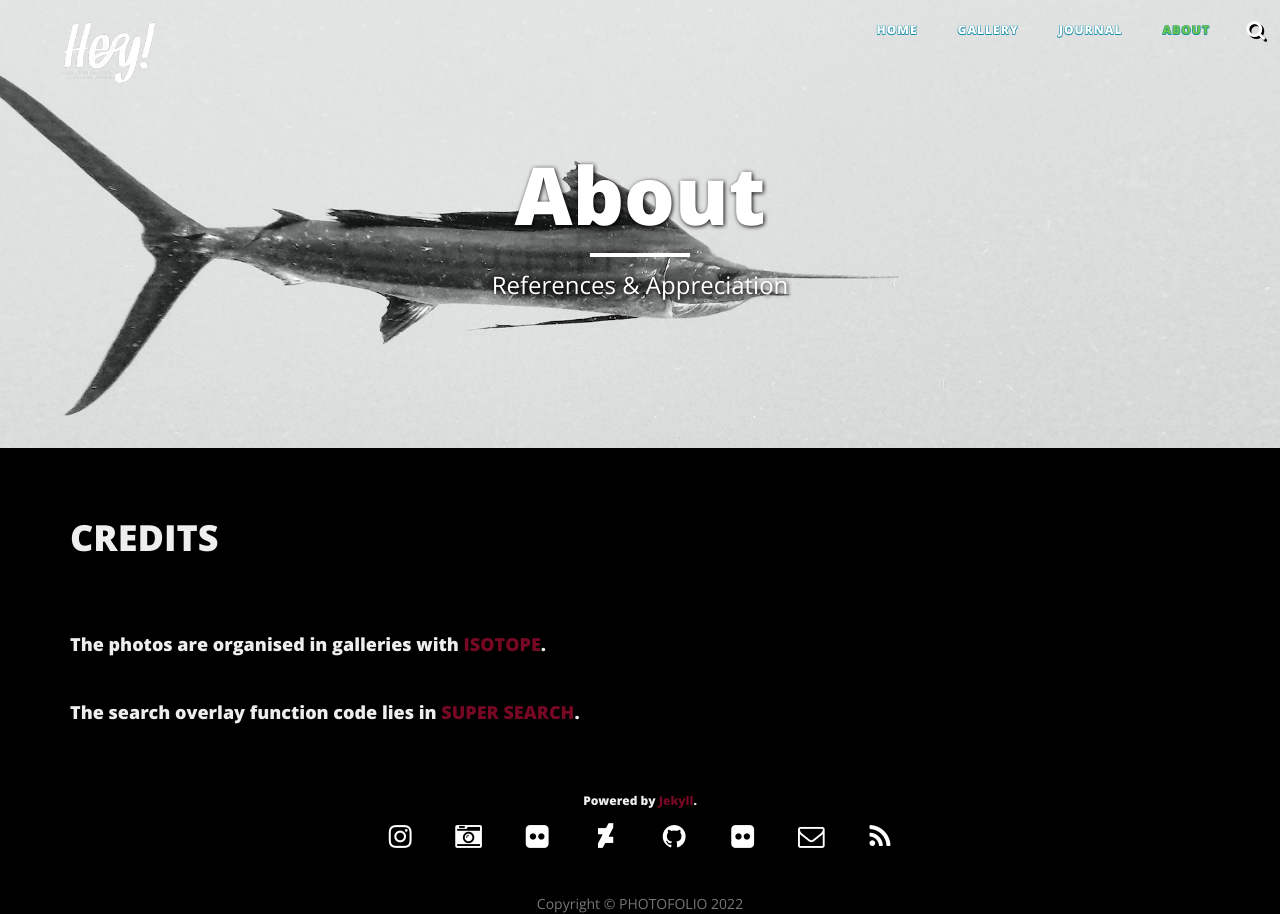
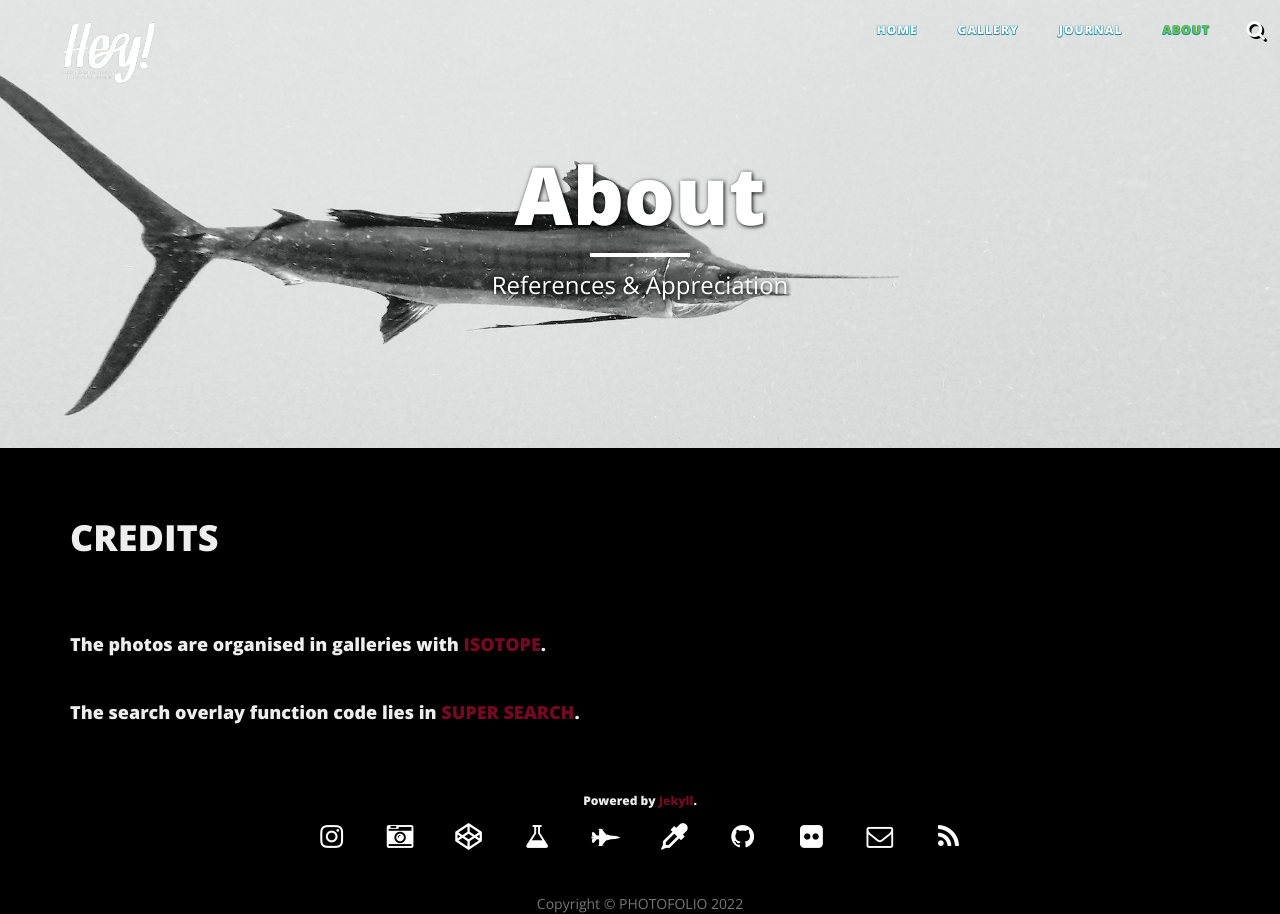
Before and after one commit to cmutnik/photofolio, a Jekyll site: the page built from about/index.html, in a window 1280 px wide. Built offline with Jekyll 4.4.1, drawn with Linux system fonts in a browser that asks for light colours; nearby versions of some CDN libraries.

Commit message:
update footer

```diff
--- a/_includes/footer.html
+++ b/_includes/footer.html
@@ -46,22 +46,42 @@
                         </a>
                     </li>
                     {% endif %}
-                    {% if site.flickr_username %}
+                    {% if site.other_url_passed %}
                     <li>
-                        <a href="https://flickr.com/photos/{{ site.flickr_username }}" data-toggle="tooltip" title="Flickr">
+                        <a href="https://{{ site.other_url_passed }}" data-toggle="tooltip" title="codepencodepen">
                             <span class="fa-stack fa-lg">
                                 <i class="fa fa-circle fa-stack-2x"></i>
-                                <i class="fa fa-flickr fa-stack-1x fa-inverse"></i>
+                                <i class="fa fa-codepen fa-stack-1x fa-inverse"></i>
                             </span>
                         </a>
                     </li>
                     {% endif %}
-                    {% if site.deviantart_username %}
+                    {% if site.opensea_collection1 %}
                     <li>
-                        <a href="http://{{ site.deviantart_username }}.deviantart.com">
-                            <span class="fa-stack fa-lg" data-toggle="tooltip" title="Deviantart">
+                        <a href="https://opensea.io/collection/{{ site.opensea_collection1 }}">
+                            <span class="fa-stack fa-lg" data-toggle="tooltip" title="flaskscience">
                                 <i class="fa fa-circle fa-stack-2x"></i>
-                                <i class="fa fa-deviantart fa-stack-1x fa-inverse"></i>
+                                <i class="fa fa-flask fa-stack-1x fa-inverse"></i>
+                            </span>
+                        </a>
+                    </li>
+                    {% endif %}
+                    {% if site.opensea_collection2 %}
+                    <li>
+                        <a href="https://opensea.io/collection/{{ site.opensea_collection2 }}">
+                            <span class="fa-stack fa-lg" data-toggle="tooltip" title="fighterjet">
+                                <i class="fa fa-circle fa-stack-2x"></i>
+                                <i class="fa fa-fighter-jet fa-stack-1x fa-inverse"></i>
+                            </span>
+                        </a>
+                    </li>
+                    {% endif %}
+                    {% if site.other_site_anti %}
+                    <li>
+                        <a href="https://{{ site.other_site_anti }}" data-toggle="tooltip" title="eyedropper">
+                            <span class="fa-stack fa-lg" data-toggle="tooltip" title="eyedropper">
+                                <i class="fa fa-circle fa-stack-2x"></i>
+                                <i class="fa fa-eyedropper fa-stack-1x fa-inverse"></i>
                             </span>
                         </a>
                     </li>
```
